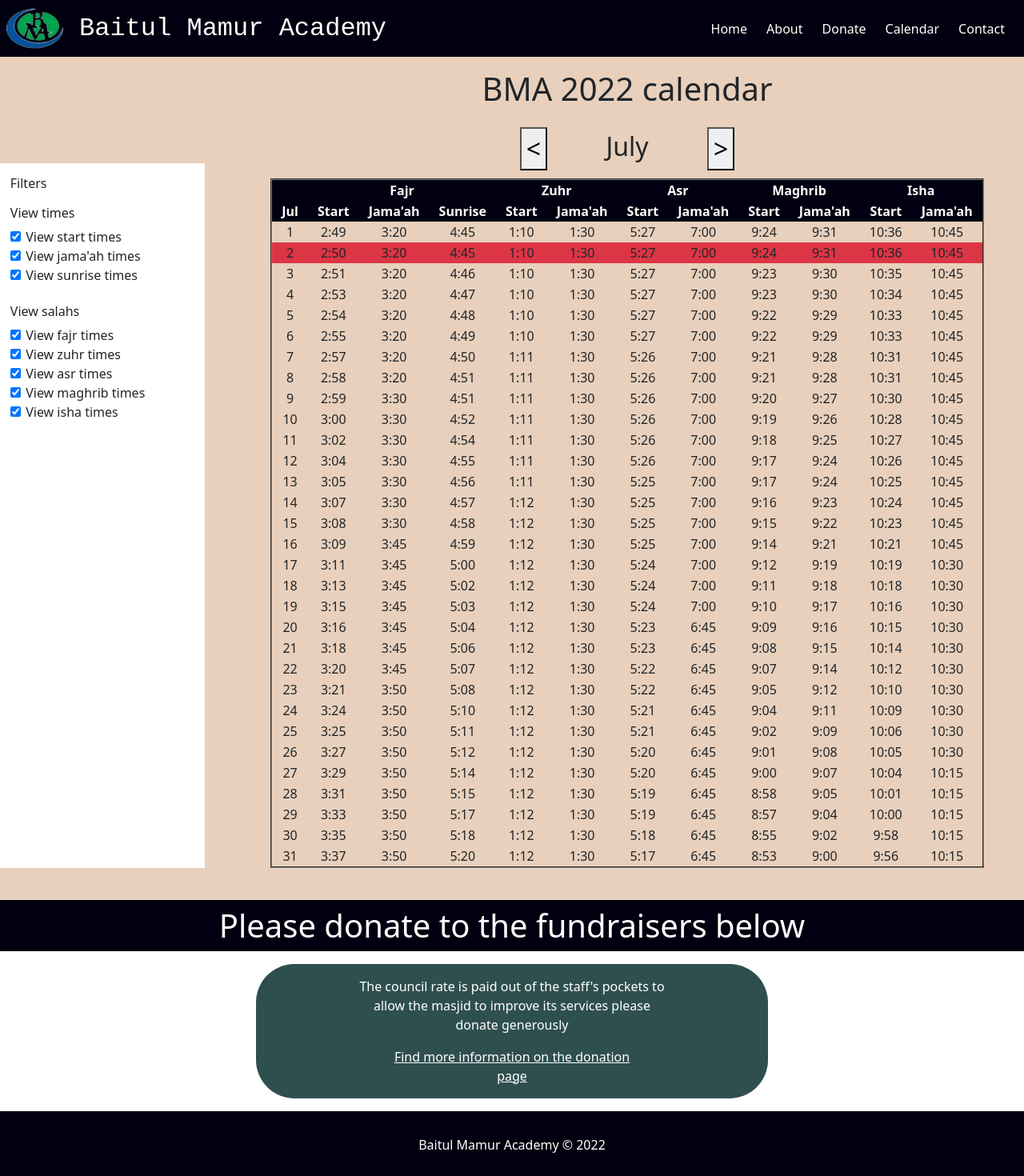
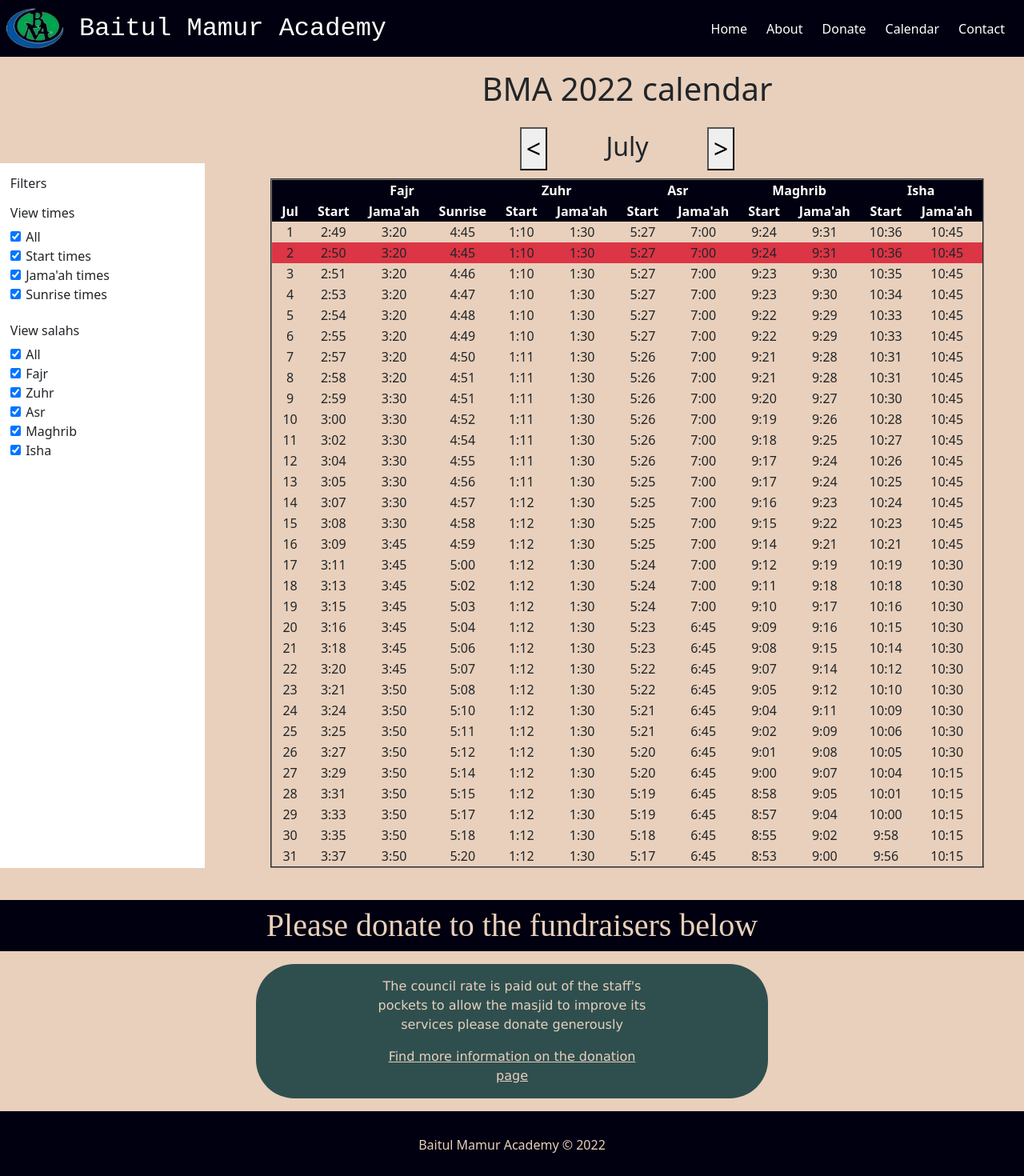
Before and after one commit to Habib-aw/bma-website-old, a React (Create React App) app: page /calendar in a window 1280 px wide. Shown: the top 1470 px of the page at 80% size. Built offline with nearby package versions, Linux system fonts and the light colour scheme.

Commit message:
cal updates

```diff
--- a/src/Components/Calendar/index.js
+++ b/src/Components/Calendar/index.js
@@ -1,5 +1,5 @@
 import React from 'react';
-import {useState} from 'react';
+import {useState,useEffect} from 'react';
 import './calendar.css';
 import data from "../../data/times.json";
 function Index() {
@@ -18,6 +18,21 @@ function Index() {
     const months = ['Jan','Feb','Mar','Apr','May','Jun','Jul','Aug','Sep','Oct','Nov','Dec']
     const monthsLong = ['January','February','March','April','May','June','July','August','September','October','November','December']
     const [month,setMonth] = useState(date.getMonth())
+    function ChangeAllTimes(){
+        if(start && jamaah && sunrise){
+            setStart(false);
+            setJamaah(false);
+            setSunrise(false);
+        }else{
+            setStart(true);
+            setJamaah(true);
+            setSunrise(true);
+        }
+    }
+    function ChangeAllSalah(){
+            if (fajr && zuhr && asr && mgrb && isha){
+                setFajr(false); setZuhr(false); setAsr(false); setMgrb(false); setIsha(false);}else{setFajr(true); setZuhr(true); setAsr(true); setMgrb(true); setIsha(true);}
+    }
     return (
         <div id='calendar'>
             <div className='bma-calendar-title'>
@@ -32,39 +47,47 @@ function Index() {
                 <div>
                     <h6>View times</h6>
                     <div>
+                        <input type="checkbox" id="all-times" name="all-times" value="all-times" checked={start && jamaah && sunrise} onChange={()=>ChangeAllTimes()} />
+                        <label for="all-times">All</label>
+                    </div>
+                    <div>
                         <input type="checkbox" id="start" name="start" value="start" checked={start} onChange={()=>setStart(!start)}/>
-                        <label for="start">View start times</label>
+                        <label for="start">Start times</label>
                     </div>
                     <div>
                         <input type="checkbox" id="jamaah" name="jamaah" value="jamaah" checked={jamaah} onChange={()=>setJamaah(!jamaah)}/>
-                        <label for="jamaah">View jama'ah times</label>
+                        <label for="jamaah">Jama'ah times</label>
                     </div>
                     <div>
                         <input type="checkbox" id="sunrise" name="sunrise" value="sunrise" checked={sunrise} onChange={()=>setSunrise(!sunrise)}/>
-                        <label for="sunrise">View sunrise times</label>
+                        <label for="sunrise">Sunrise times</label>
                     </div>
                     </div>
                     <div>
                     <h6>View salahs</h6>
                     <div>
+                        <input type="checkbox" id="All-salah" name="All-salah" value="All-salah" checked={fajr && zuhr && asr && mgrb && isha} onChange={()=>ChangeAllSalah()} />
+                        <label for="All-salah">All</label>
+                    </div>
+                    <div>
                         <input type="checkbox" id="fajr" name="fajr" value="fajr" checked={fajr} onChange={()=>setFajr(!fajr)}/>
-                        <label for="fajr">View fajr times</label>
+                        <label for="fajr">Fajr</label>
                     </div>
                     <div>
                         <input type="checkbox" id="zuhr" name="zuhr" value="zuhr" checked={zuhr} onChange={()=>setZuhr(!zuhr)}/>
-                        <label for="zuhr">View zuhr times</label>
+                        <label for="zuhr">Zuhr</label>
                     </div>
                     <div>
                         <input type="checkbox" id="asr" name="asr" value="asr" checked={asr} onChange={()=>setAsr(!asr)}/>
-                        <label for="asr">View asr times</label>
+                        <label for="asr">Asr</label>
                     </div>
                     <div>
                         <input type="checkbox" id="maghrib" name="maghrib" value="maghrib" checked={mgrb} onChange={()=>setMgrb(!mgrb)}/>
-                        <label for="maghrib">View maghrib times</label>
+                        <label for="maghrib">Maghrib</label>
                     </div>
                     <div>
                         <input type="checkbox" id="isha" name="isha" value="isha" checked={isha} onChange={()=>setIsha(!isha)}/>
-                        <label for="isha">View isha times</label>
+                        <label for="isha">Isha</label>
                     </div>
                     </div>
                 </div>
--- a/src/Components/Classes/classes.css
+++ b/src/Components/Classes/classes.css
@@ -6,6 +6,7 @@
   color: white;
   background-image: linear-gradient(135deg,rgb(232,208,188) 68%,rgb(1, 0, 16)49.5% );
   font-size: 6vw;
+  font-family:serif;
 }
 /* #458181 49.5% 50.5% */
 .cla{
--- a/src/Components/Footer/Footer.css
+++ b/src/Components/Footer/Footer.css
@@ -2,7 +2,7 @@
     padding: 30px;
     text-align: center;
     background-color: rgb(1, 0, 16);
-    color: white;
+    color: rgb(232,208,188);
     margin-bottom: 0;
   }
 
@@ -10,7 +10,7 @@
   margin: auto;
   /* background: black; */
   margin-bottom: 0;
-  background-color: white;
+  background-color: rgb(232,208,188);
   padding-block: 1rem;
 }
 
@@ -25,11 +25,11 @@
   display: flex;
   justify-content: center;
   background-color:rgb(1, 0, 16);
-  color: white;
+  color: rgb(232,208,188);
   margin-bottom: 0;
   padding-block: 1vh;
   text-align: center;
-
+  font-family:serif;
 }
 .carousel-footer-item{
   display: flex;
@@ -39,14 +39,15 @@
   gap: 1rem;
   background-color: darkslategrey;
   width: 50%;
-  color: white;
+  color: rgb(232,208,188);
   margin: auto;
   border-radius: 3rem;
   padding-block: 1rem;
   text-align: center;
+  font-family:'Lucida Sans', 'Lucida Sans Regular', 'Lucida Grande', 'Lucida Sans Unicode', Geneva, Verdana, sans-serif
 }
 .carousel-footer-link{
-  color: white;
+  color: rgb(232,208,188);
   width: 50%;
   text-align: center;
 }
--- a/src/Components/Home/home.css
+++ b/src/Components/Home/home.css
@@ -9,6 +9,8 @@
   bottom: 30vh;
   right: 5rem;
   font-size: 8rem;
+  text-shadow: 2px 2px 3px rgb(232,208,188) ;
+
 }
 .time-arabic{
   position: absolute;
--- a/src/Components/Updates/style.css
+++ b/src/Components/Updates/style.css
@@ -7,6 +7,7 @@
     font-size: 4.3vw;
     background-image: linear-gradient(135deg,rgb(1, 0, 16)75%,rgb(232,208,188)70% );
     margin-bottom: 0;
+    font-family:serif;
 }
 .updates-container{
     display: flex;
```
